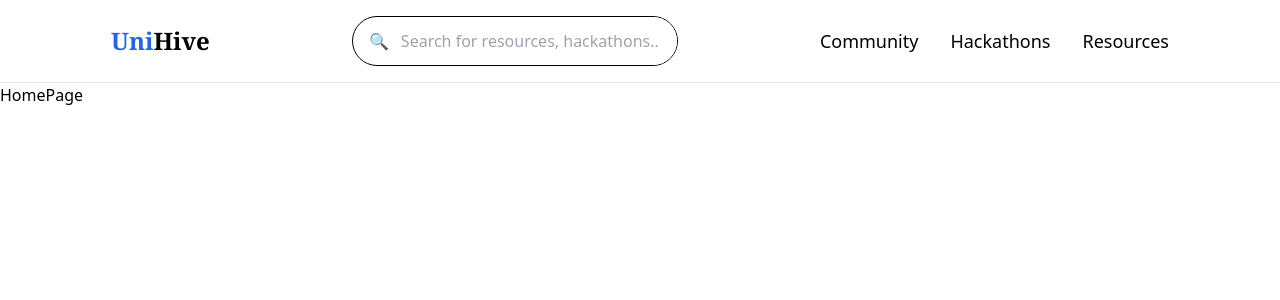
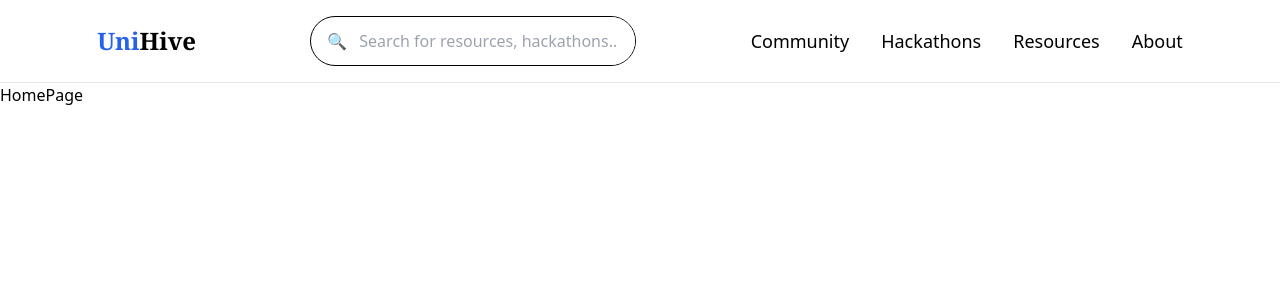
Before and after one commit to abhissh11/unihive-club, a React (Vite) app in the folder client/: page / in a window 1280 px wide. Shown: the top 300 px of the page. Built offline with nearby package versions, Linux system fonts and the light colour scheme.

Commit message:
Added about in nav

```diff
--- a/client/src/components/Header.jsx
+++ b/client/src/components/Header.jsx
@@ -28,6 +28,9 @@ export default function Header() {
         <Link to="/resources" className="text-lg font-normal">
           Resources
         </Link>
+        <Link to="/about" className="text-lg font-normal">
+          About
+        </Link>
       </ul>
     </div>
   );
```
